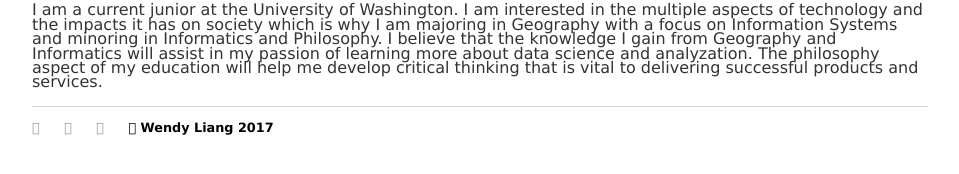
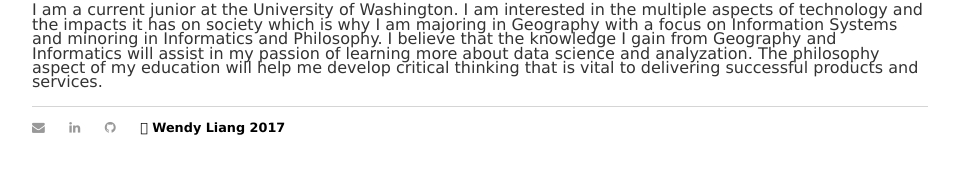
Before and after one commit to wliang25/wliang25.github.io, a Jekyll site: the page built from index.html, in a window 1280 px wide. Shown: the part 206-380 px from the top of the page, without its empty margins (160-1119 px from the left). Built offline with Jekyll 4.4.1, drawn with Linux system fonts in a browser that asks for light colours.

Commit message:
Fixed icons

```diff
--- a/_layouts/default.html
+++ b/_layouts/default.html
@@ -25,9 +25,9 @@
 
 			<footer>
 	    		<ul>
-	        		<li><a href="mailto:wendyl.y.123@gmail.com"><i class="fa-envelope"></i></a></li>
-	        		<li><a href="https://www.linkedin.com/in/wliang25/"><i class="fa-linkedin"></i></a></li>
-	        		<li><a href="https://github.com/wliang25"><i class="fa-github"></i></a></li>
+	        		<li><a href="mailto:wendyl.y.123@gmail.com"><i class="fa fa-envelope"></i></a></li>
+	        		<li><a href="https://www.linkedin.com/in/wliang25/"><i class="fa fa-linkedin"></i></a></li>
+	        		<li><a href="https://github.com/wliang25"><i class="fa fa-github"></i></a></li>
 	        		<li><i class="fa-copyright"></i> Wendy Liang 2017</li>
 				</ul>
 
```
